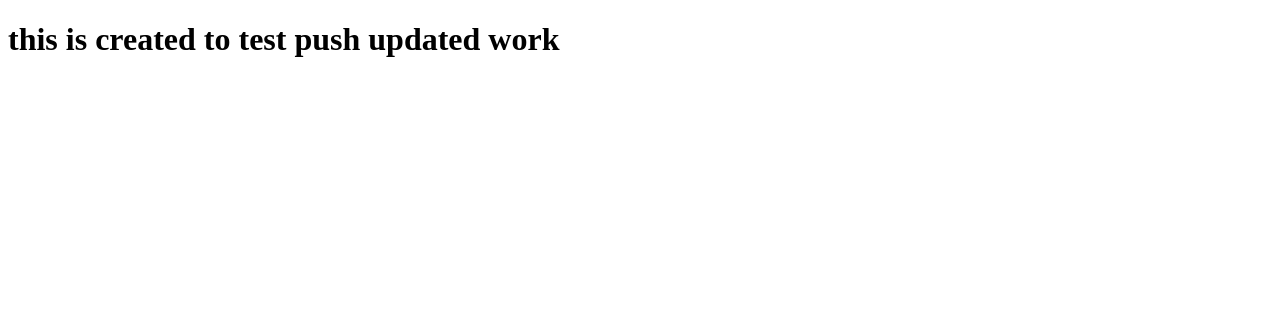
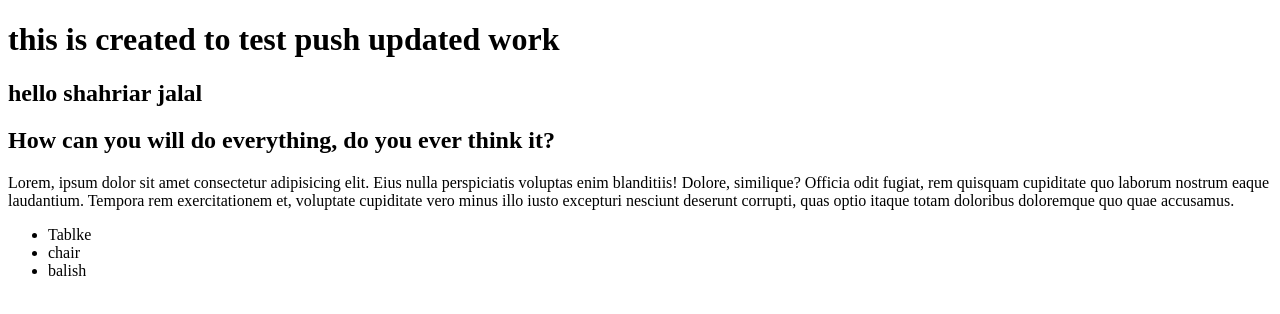
Before and after one commit to ariyansbc/html-table, a plain HTML site: page testing.html in a window 1280 px wide. Drawn offline with Linux system fonts and the light colour scheme.

Commit message:
new added something

```diff
--- a/testing.html
+++ b/testing.html
@@ -1,12 +1,27 @@
 <!DOCTYPE html>
 <html lang="en">
+
 <head>
     <meta charset="UTF-8">
     <meta name="viewport" content="width=device-width, initial-scale=1.0">
     <title>testing</title>
 </head>
+
 <body>
     <h1>this is created to test push updated work</h1>
+    <h2>hello shahriar jalal</h2>
+    <h2>How can you will do everything, do you ever think it?</h2>
 
+    <p>Lorem, ipsum dolor sit amet consectetur adipisicing elit. Eius nulla perspiciatis voluptas enim blanditiis!
+        Dolore, similique? Officia odit fugiat, rem quisquam cupiditate quo laborum nostrum eaque laudantium. Tempora
+        rem exercitationem et, voluptate cupiditate vero minus illo iusto excepturi nesciunt deserunt corrupti, quas
+        optio itaque totam doloribus doloremque quo quae accusamus.</p>
+
+    <ul>
+        <li>Tablke</li>
+        <li>chair</li>
+        <li>balish</li>
+    </ul>
 </body>
+
 </html>
```
